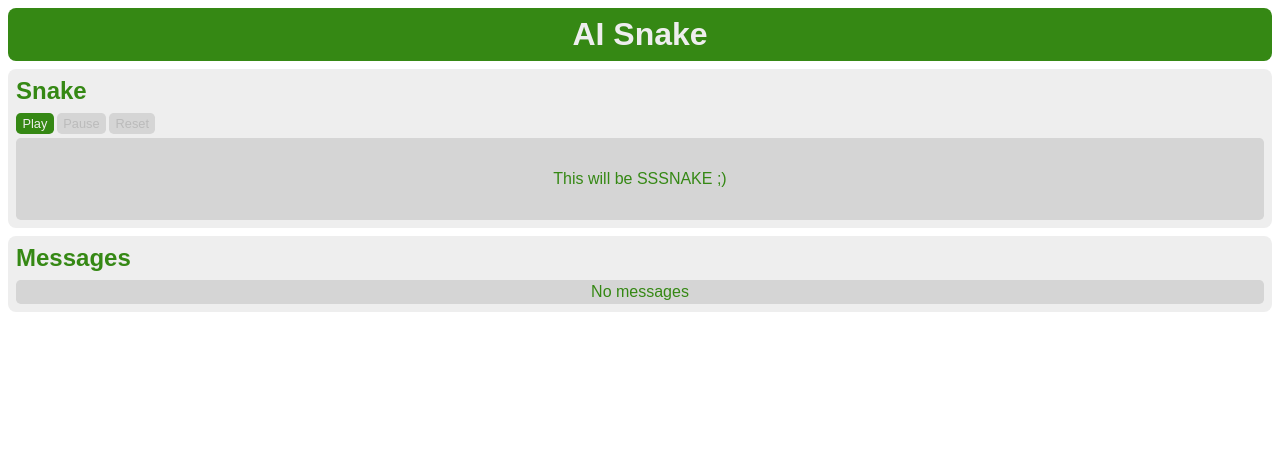
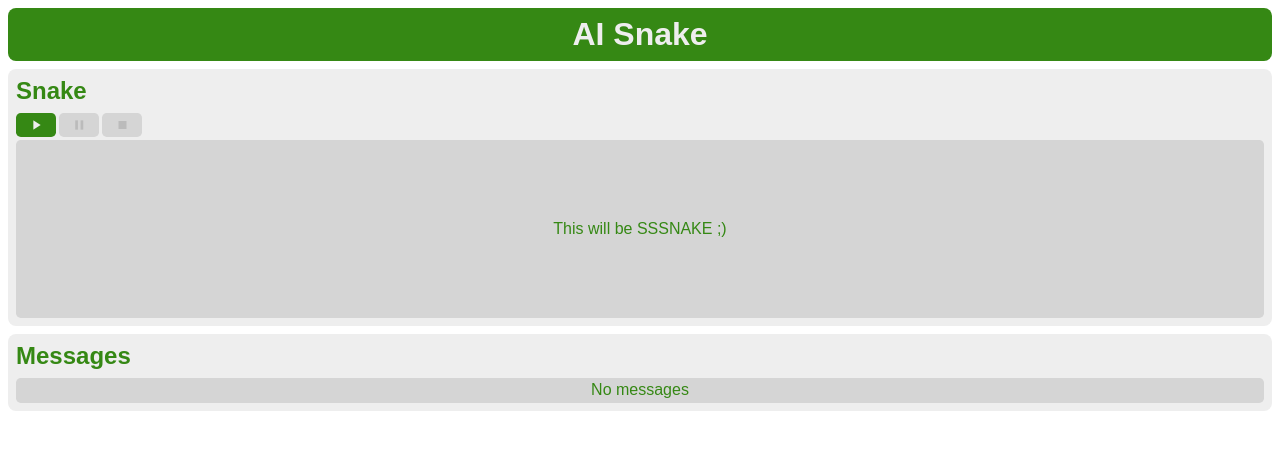
Before and after one commit to KamilRosinski/snake, an Angular app in the folder snake-client/src/main/webapp/: page / in a window 1280 px wide. Shown: the top 450 px of the page. Built offline with nearby package versions, Linux system fonts and the light colour scheme.

Commit message:
Material-icons moved offline; HammerJS added

```diff
--- a/snake-client/src/main/webapp/angular.json
+++ b/snake-client/src/main/webapp/angular.json
@@ -28,7 +28,8 @@
               "src/assets"
             ],
             "styles": [
-              "src/styles.scss"
+              "src/styles.scss",
+              "node_modules/material-design-icons/iconfont/material-icons.css"
             ],
             "scripts": []
           },
@@ -93,7 +94,8 @@
               "src/assets"
             ],
             "styles": [
-              "src/styles.scss"
+              "src/styles.scss",
+              "node_modules/material-design-icons/iconfont/material-icons.css"
             ],
             "scripts": []
           }
--- a/snake-client/src/main/webapp/package.json
+++ b/snake-client/src/main/webapp/package.json
@@ -20,10 +20,12 @@
     "@angular/platform-browser-dynamic": "~8.2.4",
     "@angular/router": "~8.2.4",
     "build": "^0.1.4",
+    "hammerjs": "^2.0.8",
     "run": "^1.4.0",
     "rxjs": "~6.4.0",
     "tslib": "^1.10.0",
-    "zone.js": "~0.9.1"
+    "zone.js": "~0.9.1",
+    "material-design-icons": "^3.0.1"
   },
   "devDependencies": {
     "@angular-devkit/build-angular": "~0.803.3",
--- a/snake-client/src/main/webapp/src/app/app.module.ts
+++ b/snake-client/src/main/webapp/src/app/app.module.ts
@@ -1,9 +1,16 @@
-import {BrowserModule} from '@angular/platform-browser';
+import * as Hammer from 'hammerjs';
+import {BrowserModule, HAMMER_GESTURE_CONFIG, HammerGestureConfig} from '@angular/platform-browser';
 import {NgModule} from '@angular/core';
 
 import {AppComponent} from './app.component';
 import {SnakeComponent} from './snake/snake.component';
 import {MessagesComponent} from './messages/messages.component';
+
+export class HammerConfig extends HammerGestureConfig {
+    overrides = {
+        'swipe': {direction: Hammer.DIRECTION_ALL}
+    };
+}
 
 @NgModule({
     declarations: [
@@ -14,7 +21,12 @@ import {MessagesComponent} from './messages/messages.component';
     imports: [
         BrowserModule
     ],
-    providers: [],
+    providers: [
+        {
+            provide: HAMMER_GESTURE_CONFIG,
+            useClass: HammerConfig
+        }
+    ],
     bootstrap: [AppComponent]
 })
 export class AppModule {
--- a/snake-client/src/main/webapp/src/app/messages/messages.component.html
+++ b/snake-client/src/main/webapp/src/app/messages/messages.component.html
@@ -3,7 +3,7 @@
     <div *ngIf="hasMessages(); then nonEmptyList else emptyList"></div>
     <ng-template #nonEmptyList>
         <div class="btns">
-            <button class="btn" (click)="toggleSortOrder()">Timestamp {{isSortedAscending() ? '&#x25b2;' : '&#x25bc;'}}</button>
+            <button class="btn" (click)="toggleSortOrder()"><span>Timestamp </span><i class="material-icons">{{isSortedAscending() ? 'arrow_upward' : 'arrow_downward'}}</i></button>
             <button class="btn" (click)="clearMessages()">Clear</button>
         </div>
         <div id="messages-box" class="inner-box">
--- a/snake-client/src/main/webapp/src/app/snake/snake.component.html
+++ b/snake-client/src/main/webapp/src/app/snake/snake.component.html
@@ -1,11 +1,11 @@
 <section>
     <h2>Snake</h2>
     <div class="btns ctrl-btns">
-        <button class="btn" (click)="play()" [disabled]="!isPlayable()">Play</button>
-        <button class="btn" (click)="pause()" [disabled]="!isPausable()">Pause</button>
-        <button class="btn" (click)="reset()" [disabled]="!isResettable()">Reset</button>
+        <button class="btn" (click)="play()" [disabled]="!isPlayable()"><i class="material-icons">play_arrow</i></button>
+        <button class="btn" (click)="pause()" [disabled]="!isPausable()"><i class="material-icons">pause</i></button>
+        <button class="btn" (click)="reset()" [disabled]="!isResettable()"><i class="material-icons">stop</i></button>
     </div>
-    <div id="snake-box" class="inner-box">
+    <div id="snake-box" class="inner-box" (swipe)="swipe($event)">
         <p>This will be SSSNAKE ;)</p>
     </div>
 </section>
--- a/snake-client/src/main/webapp/src/app/snake/snake.component.scss
+++ b/snake-client/src/main/webapp/src/app/snake/snake.component.scss
@@ -4,6 +4,6 @@
 
   p {
     text-align: center;
-    padding: 2rem 0rem;
+    padding: 5rem 0rem;
   }
 }
--- a/snake-client/src/main/webapp/src/app/snake/snake.component.ts
+++ b/snake-client/src/main/webapp/src/app/snake/snake.component.ts
@@ -44,4 +44,10 @@ export class SnakeComponent implements OnInit {
         return this.gameState !== GameState.NEW;
     }
 
+    swipe(event: any): void {
+        if (this.gameState === GameState.RUNNING) {
+            this.messagingService.sendMessage('swipe direction: ' + event.direction);
+        }
+    }
+
 }
--- a/snake-client/src/main/webapp/src/styles.scss
+++ b/snake-client/src/main/webapp/src/styles.scss
@@ -32,13 +32,26 @@ section {
   }
 
   .btn {
-    padding: 0.2rem 0.4rem;
+    display: flex;
+    justify-content: center;
+    align-items: center;
+    padding: 0 0.4rem;
     background-color: $main-green;
     color: $main-grey;
     border: none;
     border-radius: 0.3rem;
     cursor: pointer;
     font-size: 0.8rem;
+    min-width: 2.5rem;
+    min-height: 1.5rem;
+
+    span {
+      padding-right: 0.2rem;
+    }
+
+    .material-icons {
+      font-size: 1rem;
+    }
 
     &:hover {
       background-color: $dark-green;
@@ -57,10 +70,10 @@ section {
     display: flex;
 
     > * {
-      margin: 0rem 0.2rem 0.2rem 0rem;
+      margin: 0 0.2rem 0.2rem 0;
 
       &:last-child {
-        margin-right: 0rem;
+        margin-right: 0;
       }
     }
   }
```
